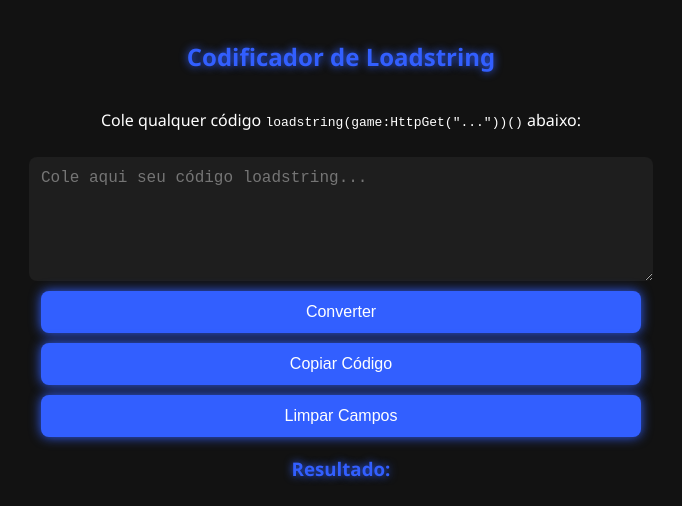
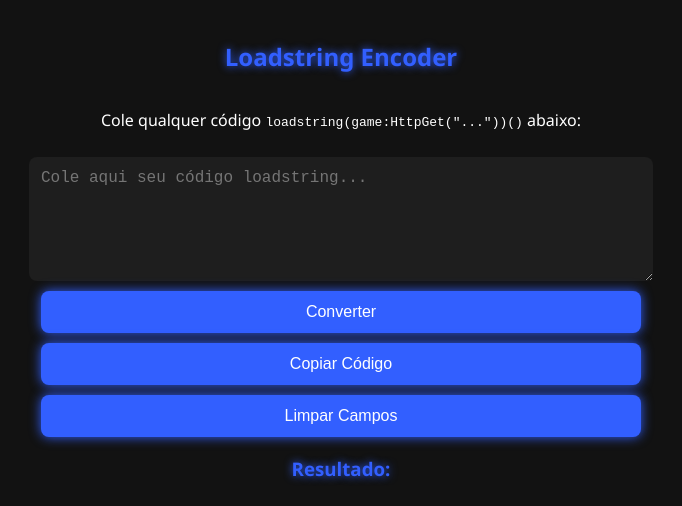
Before and after one commit to contateste8/LoadstringConversor, a plain HTML site: page index.html in a window 1280 px wide. Shown: the whole page, without its empty margins (299-981 px from the left). Drawn offline with Linux system fonts and the light colour scheme.

Commit message:
Update index.html

```diff
--- a/index.html
+++ b/index.html
@@ -3,7 +3,7 @@
 <head>
   <meta charset="UTF-8">
   <meta name="viewport" content="width=device-width, initial-scale=1">
-  <title>Codificador de Loadstring</title>
+  <title>Loadstring Encoder</title>
   <style>
     body {
       margin: 0;
@@ -77,7 +77,7 @@
   </style>
 </head>
 <body>
-  <h2>Codificador de Loadstring</h2>
+  <h2>Loadstring Encoder</h2>
   <p style="max-width: 600px;">Cole qualquer código <code>loadstring(game:HttpGet("..."))()</code> abaixo:</p>
 
   <textarea id="input" placeholder='Cole aqui seu código loadstring...'></textarea>
```
